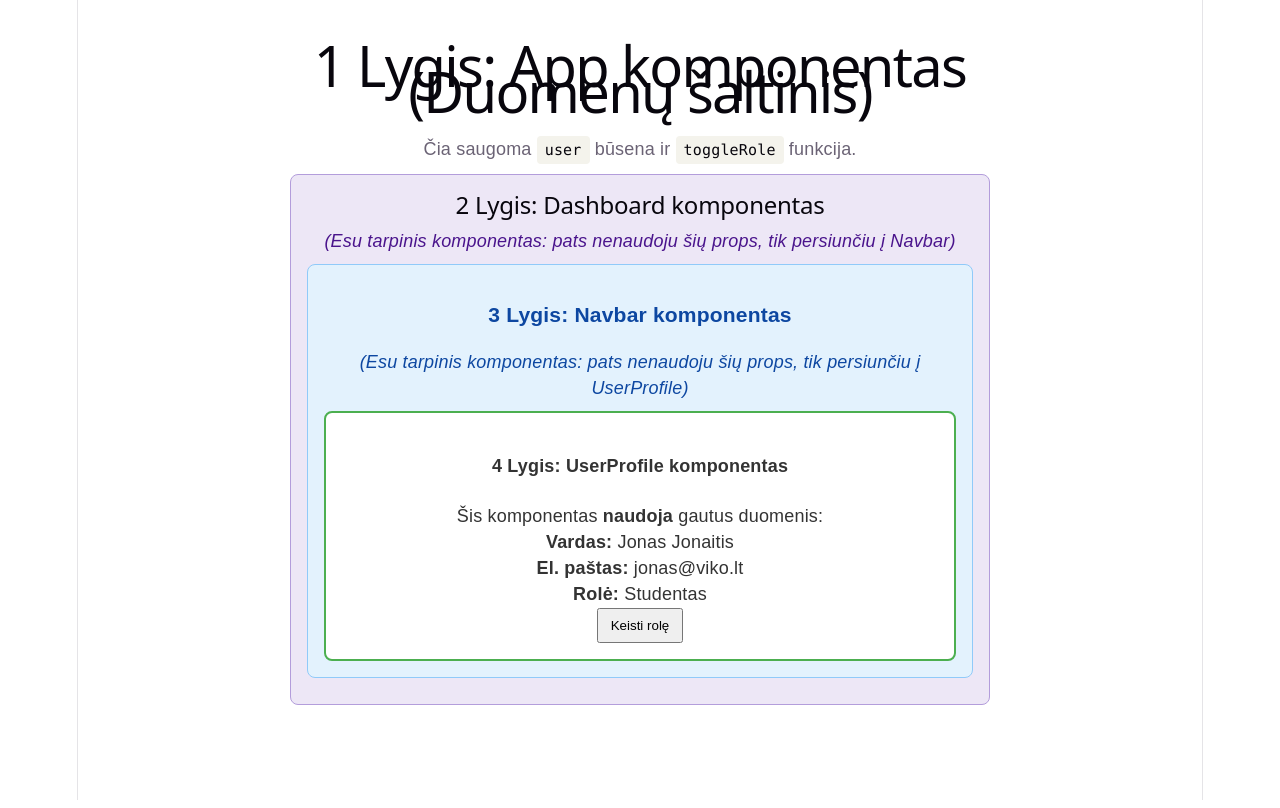
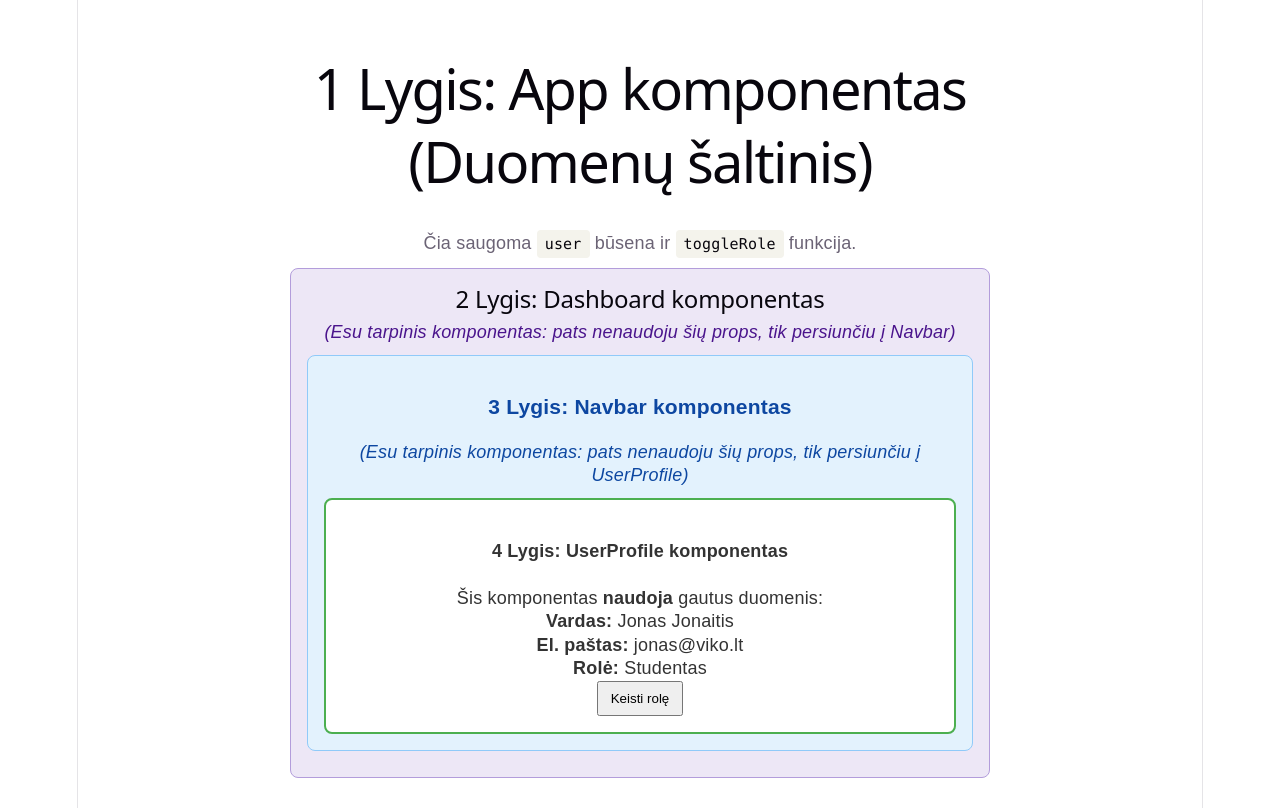
Before and after one commit to PI24SN-kestutis/React_JS, a React (Vite) app: page / in a window 1280 px wide. Built offline with nearby package versions, Linux system fonts and the light colour scheme.

Commit message:
fix line height

```diff
--- a/src/App.jsx
+++ b/src/App.jsx
@@ -16,7 +16,7 @@ function App() {
   };
 
   return (
-    <div style={{ maxWidth: '700px', margin: '20px auto', fontFamily: 'Arial, sans-serif' }}>
+    <div style={{ maxWidth: '700px', margin: '20px auto', fontFamily: 'Arial, sans-serif', lineHeight: 1.3}}>
       <h1>1 Lygis: App komponentas (Duomenų šaltinis)</h1>
       <p>Čia saugoma <code>user</code> būsena ir <code>toggleRole</code> funkcija.</p>
 
```
